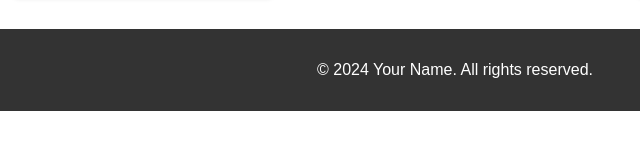
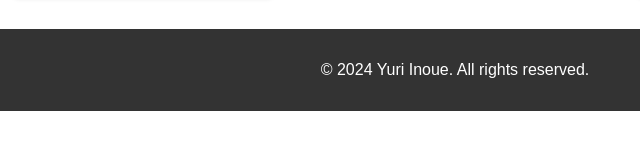
Before and after one commit to yuri070707/home-automation-dashboard, a plain HTML site: page index.html in a window 1280 px wide. Shown: the part 313-462 px from the top of the page, 185-825 px from the left. Drawn offline with Linux system fonts and the light colour scheme; no server answers.

Commit message:
Move frontend files to root directory

```diff
--- a/frontend/index.html
+++ b/index.html
@@ -21,7 +21,7 @@
         </div>
     </main>
     <footer>
-        <p>&copy; 2024 Your Name. All rights reserved.</p>
+        <p>&copy; 2024 Yuri Inoue. All rights reserved.</p>
     </footer>
     <script src="script.js"></script>
 </body>
```
Also changed, not shown: script.js (renamed from frontend/script.js), styles.css (renamed from frontend/styles.css).
